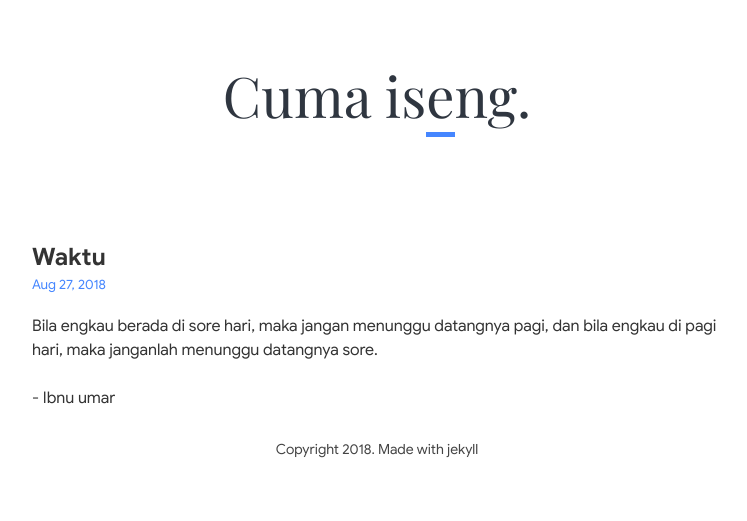
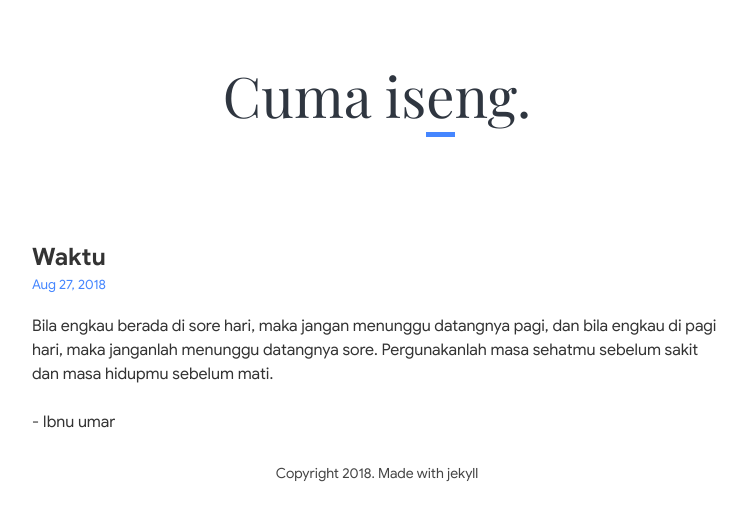
Before and after one commit to iqbalfasri/blog, a Jekyll site: the page built from _posts/2018-08-27-waktu.md, in a window 1280 px wide. Shown: the top 521 px of the page, without its empty margins (263-1010 px from the left). Built offline with Jekyll 4.4.1, drawn with Linux system fonts in a browser that asks for light colours; nearby versions of some CDN libraries; comment, search, counter and statistics services are not loaded.

Commit message:
Update 2018-08-27-waktu.md

```diff
--- a/_posts/2018-08-27-waktu.md
+++ b/_posts/2018-08-27-waktu.md
@@ -4,7 +4,7 @@ comments: true
 title: "Waktu"
 ---
 <blockquote>
-Bila engkau berada di sore hari, maka jangan menunggu datangnya pagi, dan bila engkau di pagi hari, maka janganlah menunggu datangnya sore.
+Bila engkau berada di sore hari, maka jangan menunggu datangnya pagi, dan bila engkau di pagi hari, maka janganlah menunggu datangnya sore. Pergunakanlah masa sehatmu sebelum sakit dan masa hidupmu sebelum mati.
 </blockquote>
 
 <br/>
```
